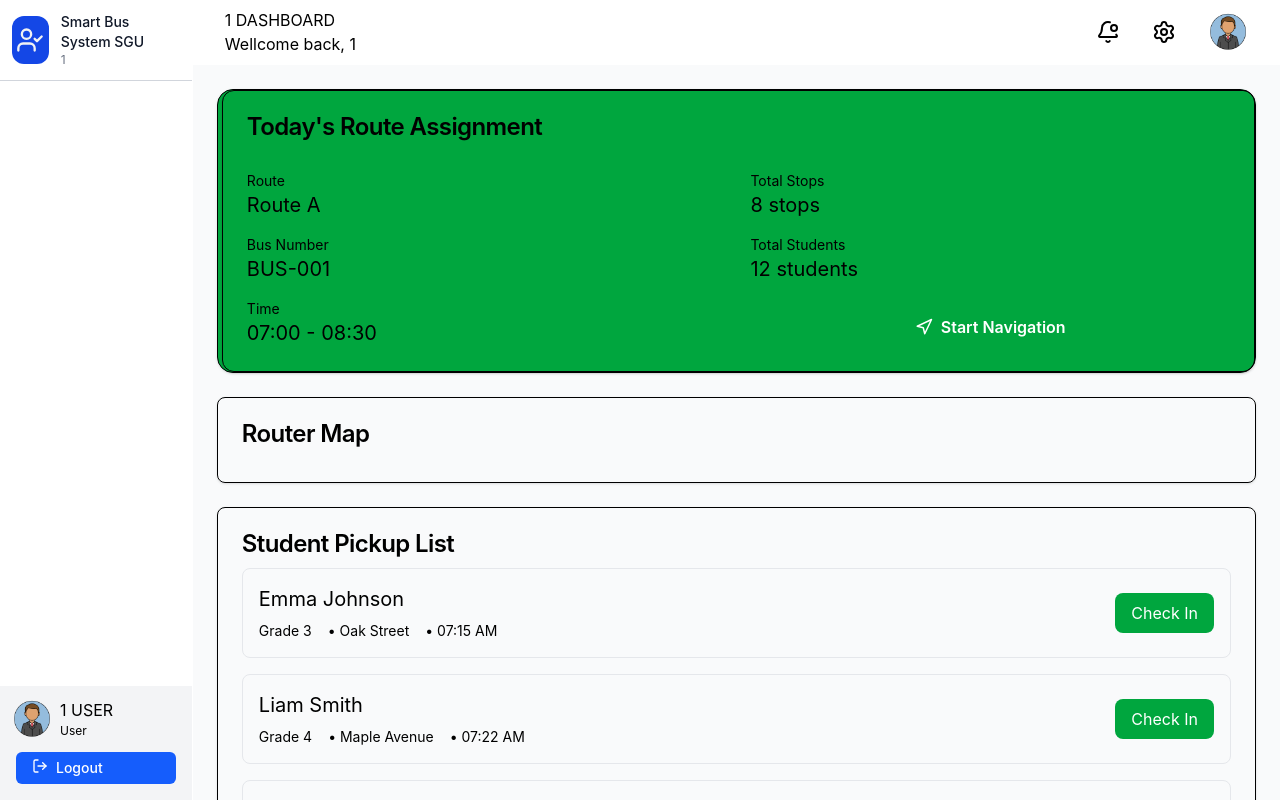
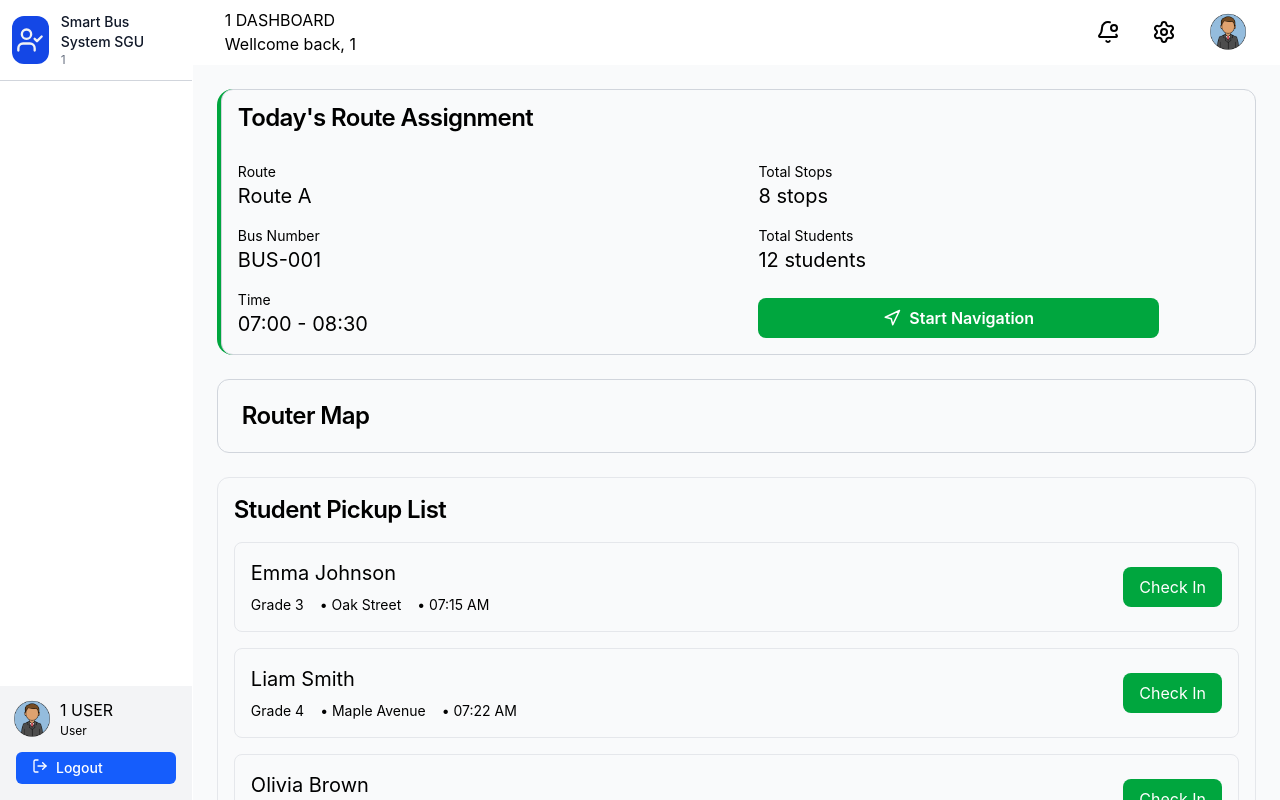
Before and after one commit to NasaaaaHii/CNPM, a Next.js app in the folder frontend/: page /dashboard/1/myschedule in a window 1280 px wide. Built offline with nearby package versions, Linux system fonts and the light colour scheme.

Commit message:
fix border

```diff
--- a/frontend/package.json
+++ b/frontend/package.json
@@ -18,11 +18,13 @@
     "@radix-ui/react-tooltip": "^1.2.8",
     "class-variance-authority": "^0.7.1",
     "clsx": "^2.1.1",
+    "leaflet": "^1.9.4",
     "lucide-react": "^0.544.0",
     "next": "15.5.3",
-    "react": "19.1.0",
-    "react-dom": "19.1.0",
+    "react": "^19.0.0-rc.1",
+    "react-dom": "^19.0.0-rc.1",
     "react-icons": "^5.5.0",
+    "react-leaflet": "^5.0.0-rc.2",
     "react-resizable-panels": "^3.0.6",
     "sonner": "^2.0.7",
     "swiper": "^12.0.3",
--- a/frontend/src/app/dashboard/[dashboardRole]/bus/page.tsx
+++ b/frontend/src/app/dashboard/[dashboardRole]/bus/page.tsx
@@ -52,11 +52,14 @@ export default function ManagerBus() {
   return (
     <div className="flex-1 p-8 overflow-y-auto bg-gray-50">
       <div className="space-y-6">
-        <Card>
+        <Card className="rounded-xl border border-gray-200">
           <CardHeader>
             <div className="flex items-center justify-between">
               <CardTitle>List Bus</CardTitle>
-              <Button variant={"secondary"} className="bg-blue-500 hover:bg-blue-700 hover:text-white">
+              <Button
+                variant={"secondary"}
+                className="bg-blue-500 hover:bg-blue-700 hover:text-white"
+              >
                 <Bus />
                 Add new Bus
               </Button>
@@ -80,12 +83,19 @@ export default function ManagerBus() {
                   <TableRow key={bus.id}>
                     <TableCell>{bus.id}</TableCell>
                     <TableCell>{bus.type}</TableCell>
-                    <TableCell className="text-left">{bus.numberOfSeats}</TableCell>
+                    <TableCell className="text-left">
+                      {bus.numberOfSeats}
+                    </TableCell>
                     <TableCell>{bus.driver}</TableCell>
                     <TableCell>
                       <Badge
                         variant={"secondary"}
-                        className={cn("text-white cursor-pointer",bus.status ? "bg-green-500 hover:bg-green-400" : "bg-gray-500 hover:bg-gray-400")}
+                        className={cn(
+                          "text-white cursor-pointer",
+                          bus.status
+                            ? "bg-green-500 hover:bg-green-400"
+                            : "bg-gray-500 hover:bg-gray-400"
+                        )}
                       >
                         {bus.status ? "Active" : "Inactive"}
                       </Badge>
--- a/frontend/src/app/dashboard/[dashboardRole]/dayroutes/page.tsx
+++ b/frontend/src/app/dashboard/[dashboardRole]/dayroutes/page.tsx
@@ -32,13 +32,18 @@ export default function ManagerDayRoutes() {
   return (
     <div className="bg-gray-50">
       <div className="container mx-auto px-4 md:px-6 py-6 space-y-6">
-        <Card>
-          <CardHeader>
-            <CardTitle>Today's Schedule</CardTitle>
-          </CardHeader>
+        <div className="flex flex-col gap-2 px-4 border border-gray-200 rounded-xl">
+          <div className="py-4 ml-5">
+            <h2 className="text-2xl font-semibold leading-none tracking-tight">
+              Today's Schedule
+            </h2>
+          </div>
           <CardContent className="flex flex-col space-y-4">
             {dataRouter.map((item, index) => (
-              <div className="flex flex-col bg-white p-4 rounded-lg shadow">
+              <div
+                className="flex flex-col bg-white p-4 rounded-lg shadow"
+                key={index}
+              >
                 <div className="flex justify-between items-center mb-2">
                   <div className="flex flex-row gap-4">
                     <div className="shadow-md text-blue-600 bg-blue-50 rounded-lg p-4">
@@ -63,7 +68,7 @@ export default function ManagerDayRoutes() {
               </div>
             ))}
           </CardContent>
-        </Card>
+        </div>
       </div>
     </div>
   );
--- a/frontend/src/app/dashboard/[dashboardRole]/myschedule/page.tsx
+++ b/frontend/src/app/dashboard/[dashboardRole]/myschedule/page.tsx
@@ -57,12 +57,14 @@ export default function ManagerMySchedule() {
   return (
     <div className="bg-gray-50">
       <div className="container mx-auto px-4 md:px-6 py-6 space-y-6">
-        <Card className="bg-green-600 rounded-2xl ">
-          <Card className="ml-1 rounded-xl">
-            <CardHeader className="pb-8">
-              <CardTitle>Today's Route Assignment</CardTitle>
-            </CardHeader>
-            <CardContent>
+        <div className="bg-green-600 rounded-2xl">
+          <div className="ml-1 rounded-xl bg-gray-50 border border-gray-300">
+            <div className="pb-8 ml-4 mt-4">
+              <h2 className="text-2xl font-semibold leading-none tracking-tight">
+                Today's Route Assignment
+              </h2>
+            </div>
+            <div className="ml-4 pb-4">
               <div className="grid gap-6 md:grid-cols-2">
                 <div className="space-y-4">
                   <div>
@@ -90,28 +92,32 @@ export default function ManagerMySchedule() {
                     <p className="text-xl">{totalStudents} students</p>
                   </div>
                   <div className="pt-2 flex flex-row justify-center gap-4">
-                    <button className="w-full inline-flex items-center justify-center gap-2 bg-green-600 hover:bg-green-700 text-white font-semibold px-4 py-2 rounded-lg">
+                    <button className="w-full inline-flex items-center justify-center gap-2 bg-green-600 hover:bg-green-700 text-white font-semibold px-4 py-2 rounded-lg mr-24">
                       <Navigation size={18} />
                       Start Navigation
                     </button>
                   </div>
                 </div>
               </div>
-            </CardContent>
-          </Card>
-        </Card>
-        <Card>
-          <CardHeader className="pb-3">
-            <CardTitle>Router Map</CardTitle>
-          </CardHeader>
-          <CardContent></CardContent>
-        </Card>
+            </div>
+          </div>
+        </div>
+        <div>
+          <div className="border border-gray-300 rounded-xl p-6 flex flex-col">
+            <h2 className="text-2xl font-semibold leading-none tracking-tight">
+              Router Map
+            </h2>
+          </div>
+          <div className=""></div>
+        </div>
 
-        <Card>
-          <CardHeader className="pb-3">
-            <CardTitle>Student Pickup List</CardTitle>
-          </CardHeader>
-          <CardContent>
+        <div className="border border-gray-200 rounded-xl flex flex-col gap-2 px-4">
+          <div className="pb-3 pt-5">
+            <h2 className="text-2xl font-semibold leading-none tracking-tight">
+              Student Pickup List
+            </h2>
+          </div>
+          <div>
             {dataStudents.map((student, index) => (
               <div
                 key={index}
@@ -136,8 +142,8 @@ export default function ManagerMySchedule() {
                 </button>
               </div>
             ))}
-          </CardContent>
-        </Card>
+          </div>
+        </div>
       </div>
     </div>
   );
--- a/frontend/src/app/dashboard/[dashboardRole]/overview/page.tsx
+++ b/frontend/src/app/dashboard/[dashboardRole]/overview/page.tsx
@@ -5,8 +5,6 @@ import { Baby, Bus, Route, User } from "lucide-react";
 import MapClient from "@/components/map/MapClient";
 
 export default function Overview() {
-
-
   const cardItem = [
     {
       title: "Total Buses",
@@ -49,9 +47,9 @@ export default function Overview() {
       <div className="space-y-6">
         <div className="grid grid-cols-4 lg:grid-cols-4 gap-6 md:grid-cols-2">
           {cardItem.map((item) => (
-            <Card
+            <div
               key={item.title}
-              className="hover:shadow-md transition-shadow"
+              className="hover:shadow-md transition-shadow border border-gray-200 rounded-xl"
             >
               <CardHeader className="flex flex-row justify-between items-center">
                 <CardTitle className="text-[15px]">{item.title}</CardTitle>
@@ -63,12 +61,12 @@ export default function Overview() {
                 <div className="text-2xl">{item.value}</div>
                 <p className="text-muted-foreground">{item.change}</p>
               </CardContent>
-            </Card>
+            </div>
           ))}
         </div>
 
         <div>
-          <Card>
+          <Card className="rounded-xl border border-gray-200">
             <CardHeader>
               <CardTitle>Map SSB</CardTitle>
             </CardHeader>
--- a/frontend/src/app/dashboard/[dashboardRole]/routes/page.tsx
+++ b/frontend/src/app/dashboard/[dashboardRole]/routes/page.tsx
@@ -6,17 +6,24 @@ export default function ManagerRoutes() {
   return (
     <div className="flex-1 overflow-y-auto p-8">
       <div className="space-y-6">
-        <Card>
+        <Card className="rounded-xl border border-gray-200">
           <CardHeader>
             <div className="flex items-center justify-between">
               <CardTitle>Routes</CardTitle>
-              <Button variant={"secondary"} className="bg-blue-500 hover:bg-blue-700 hover:text-white">
+              <Button
+                variant={"secondary"}
+                className="bg-blue-500 hover:bg-blue-700 hover:text-white"
+              >
                 <Route />
-                Add new routes</Button>
+                Add new routes
+              </Button>
             </div>
           </CardHeader>
           <CardContent>
-            <p>quản lí các tuyến đường từ điểm A đến B.Cho xem tuyến,sửa tuyển ở 2 điểm A,B + bản đồ GPS hiện đường đi từ A đến B</p>
+            <p>
+              quản lí các tuyến đường từ điểm A đến B.Cho xem tuyến,sửa tuyển ở
+              2 điểm A,B + bản đồ GPS hiện đường đi từ A đến B
+            </p>
           </CardContent>
         </Card>
       </div>
--- a/frontend/src/app/dashboard/[dashboardRole]/users/page.tsx
+++ b/frontend/src/app/dashboard/[dashboardRole]/users/page.tsx
@@ -52,7 +52,7 @@ export default function ManagerUsers() {
   return (
     <div className="flex-1 overflow-y-auto p-8">
       <div className="space-y-6">
-        <Card>
+        <Card className="border border-gray-200">
           <CardHeader>
             <div className="flex justify-between items-center">
               <CardTitle>User</CardTitle>
@@ -82,13 +82,24 @@ export default function ManagerUsers() {
                     <TableCell>{user.role}</TableCell>
                     <TableCell>{user.email}</TableCell>
                     <TableCell>
-                        <Badge variant={"secondary"} className={user.status ? "bg-green-400":"bg-gray-400"}>{user.status ? "Active": "Inactive"}</Badge>
+                      <Badge
+                        variant={"secondary"}
+                        className={user.status ? "bg-green-400" : "bg-gray-400"}
+                      >
+                        {user.status ? "Active" : "Inactive"}
+                      </Badge>
                     </TableCell>
                     <TableCell className="flex gap-2">
-                      <Button variant={"secondary"} className="hover:bg-orange-300">
+                      <Button
+                        variant={"secondary"}
+                        className="hover:bg-orange-300"
+                      >
                         <UserRoundPen />
                       </Button>
-                      <Button variant={"secondary"} className="hover:bg-red-500">
+                      <Button
+                        variant={"secondary"}
+                        className="hover:bg-red-500"
+                      >
                         <Trash />
                       </Button>
                     </TableCell>
```
Also changed, not shown: frontend/src/app/dashboard/[dashboardRole]/reports/page.tsx (+15 -13 lines), 1 other file (tests, documents, lock files or other folders).
